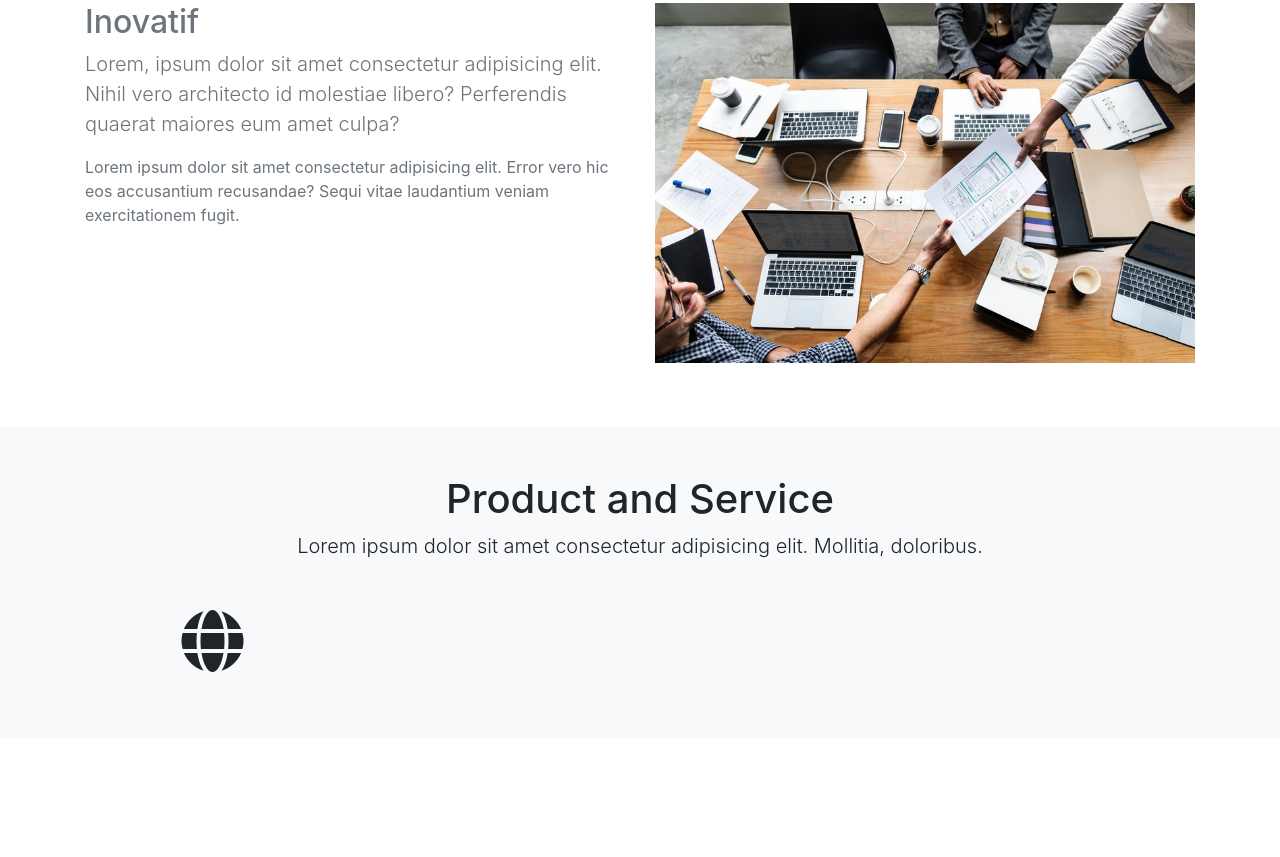
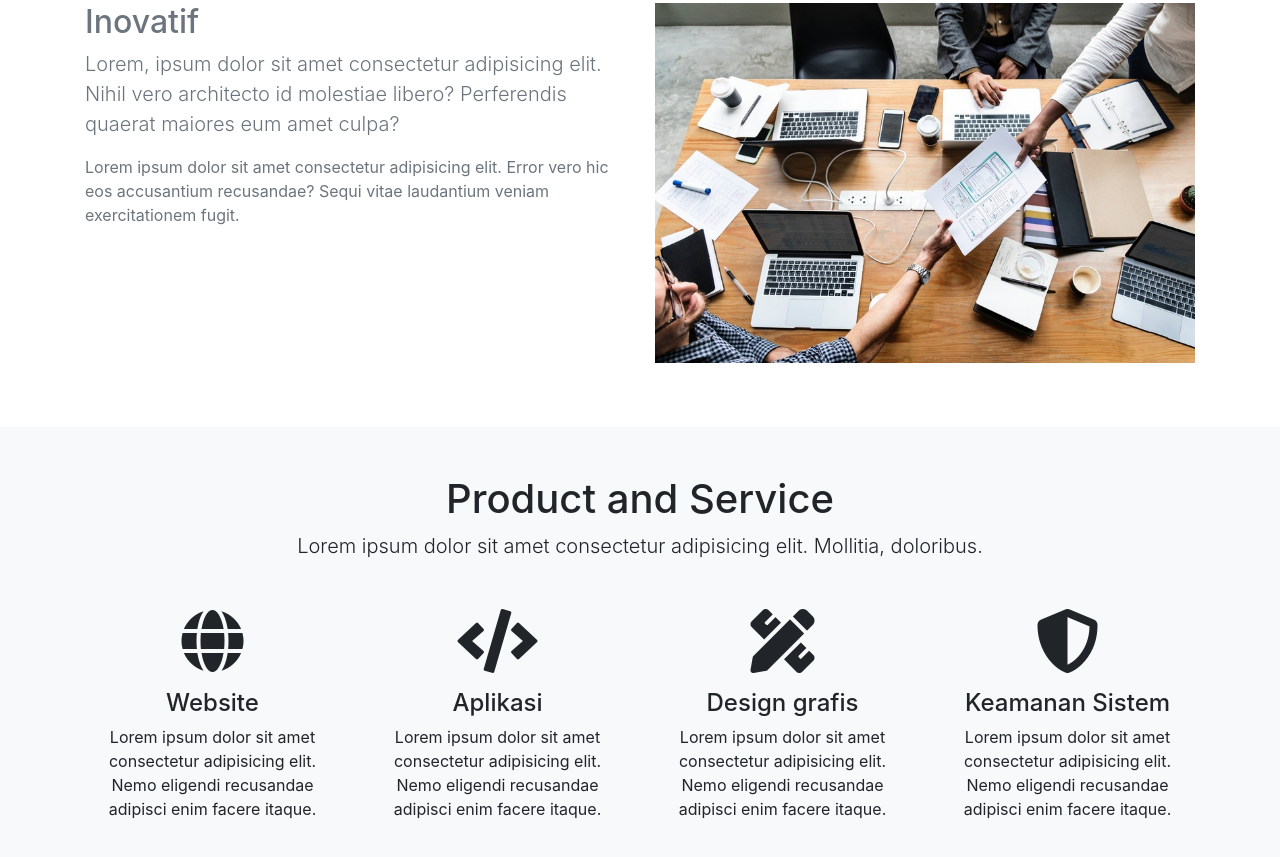
Before and after one commit to andri-oc/landing-page-FTI, a plain HTML site: page index.html in a window 1280 px wide. Shown: the part 1117-1974 px from the top of the page. Before the commit the page ends 1854 px from the top, so only its background shows below. Drawn offline with Linux system fonts and the light colour scheme; files whose address does not match are found by name.

Commit message:
end section product

```diff
--- a/index.html
+++ b/index.html
@@ -100,13 +100,34 @@
         <div class="container">
             <div class="row">
                 <div class="col text-center">
-                        <h1>Product and Service</h1>
-                        <p class="lead">Lorem ipsum dolor sit amet consectetur adipisicing elit. Mollitia, doloribus.</p>
+                    <h1>Product and Service</h1>
+                    <p class="lead">Lorem ipsum dolor sit amet consectetur adipisicing elit. Mollitia, doloribus.</p>
                 </div>
             </div>
             <div class="row text-center justify-content-between mt-3">
                 <div class="col-sm-6 col-md-3 p-3">
                     <i class="fas fa-globe fa-4x"></i>
+                    <h4 class="mt-3">Website</h4>
+                    <p>Lorem ipsum dolor sit amet consectetur adipisicing elit. Nemo eligendi recusandae adipisci enim
+                        facere itaque.</p>
+                </div>
+                <div class="col-sm-6 col-md-3 p-3">
+                    <i class="fas fa-code fa-4x"></i>
+                    <h4 class="mt-3">Aplikasi</h4>
+                    <p>Lorem ipsum dolor sit amet consectetur adipisicing elit. Nemo eligendi recusandae adipisci enim
+                        facere itaque.</p>
+                </div>
+                <div class="col-sm-6 col-md-3 p-3">
+                    <i class="fas fa-pencil-ruler fa-4x"></i>
+                    <h4 class="mt-3">Design grafis</h4>
+                    <p>Lorem ipsum dolor sit amet consectetur adipisicing elit. Nemo eligendi recusandae adipisci enim
+                        facere itaque.</p>
+                </div>
+                <div class="col-sm-6 col-md-3 p-3">
+                    <i class="fas fa-shield-alt fa-4x"></i>
+                    <h4 class="mt-3">Keamanan Sistem</h4>
+                    <p>Lorem ipsum dolor sit amet consectetur adipisicing elit. Nemo eligendi recusandae adipisci enim
+                        facere itaque.</p>
                 </div>
             </div>
         </div>
```
